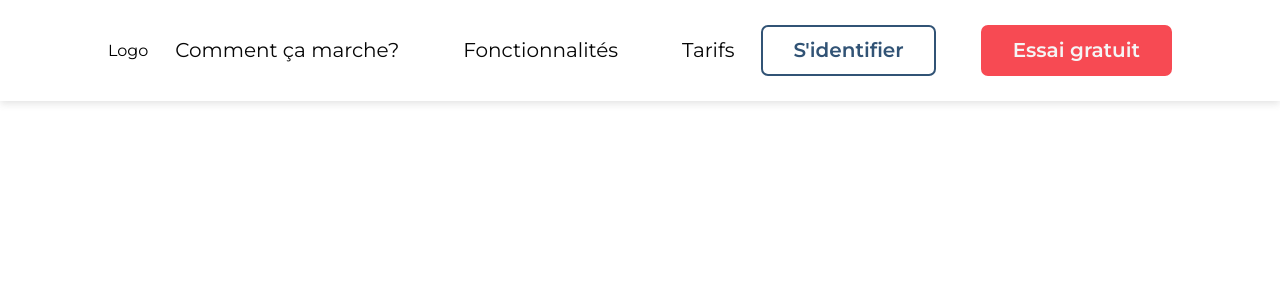
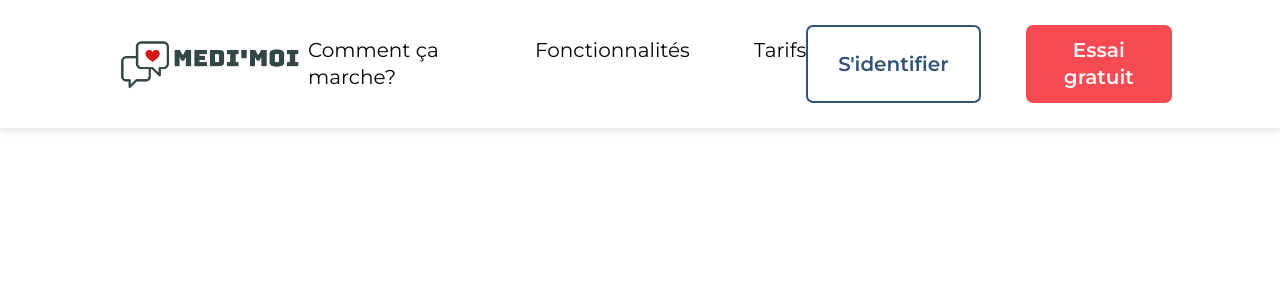
Before and after one commit to BarrockWork/medimoi_app, a React (Create React App) app: page / in a window 1280 px wide. Shown: the top 300 px of the page. Built offline with nearby package versions, Linux system fonts and the light colour scheme.

Commit message:
update header

```diff
--- a/package.json
+++ b/package.json
@@ -8,6 +8,7 @@
     "@testing-library/user-event": "^13.5.0",
     "react": "^17.0.2",
     "react-dom": "^17.0.2",
+    "react-router-dom": "^6.3.0",
     "react-scripts": "5.0.0",
     "sass": "^1.52.3",
     "web-vitals": "^2.1.3"
--- a/src/landing-page/components/Hearder/Header.scss
+++ b/src/landing-page/components/Hearder/Header.scss
@@ -3,6 +3,7 @@ header{
     justify-content: space-between;
     align-items: center;
     padding: 25px 108px;
+    background-color: #FFFFFF;
     // transition: all ease-in-out 0.5s;
     // box-shadow: rgba(149, 157, 165, 0.2) 0px 8px 24px;
     // box-shadow: rgba(0, 0, 0, 0.15) 1.95px 1.95px 2.6px;
@@ -47,5 +48,9 @@ header{
                 color: #F5F5F5;
             }
         }
+
+        a .logo{
+            width: 200px;
+        }
     }
 }
--- a/src/landing-page/components/Hearder/index.jsx
+++ b/src/landing-page/components/Hearder/index.jsx
@@ -1,9 +1,10 @@
 import "./Header.scss"
+import logo from "./logo.png"
 
 const Header = () => {
     return <header>
         <div>
-            Logo
+            <a href="/"> <img src={logo} className="logo" alt="logo" /> </a>
         </div>
         <ul>
             <li><a href="#1">Comment ça marche?</a></li>
```
Also changed, not shown: src/landing-page/components/Hearder/logo.png (added), 1 other file (tests, documents, lock files or other folders).
